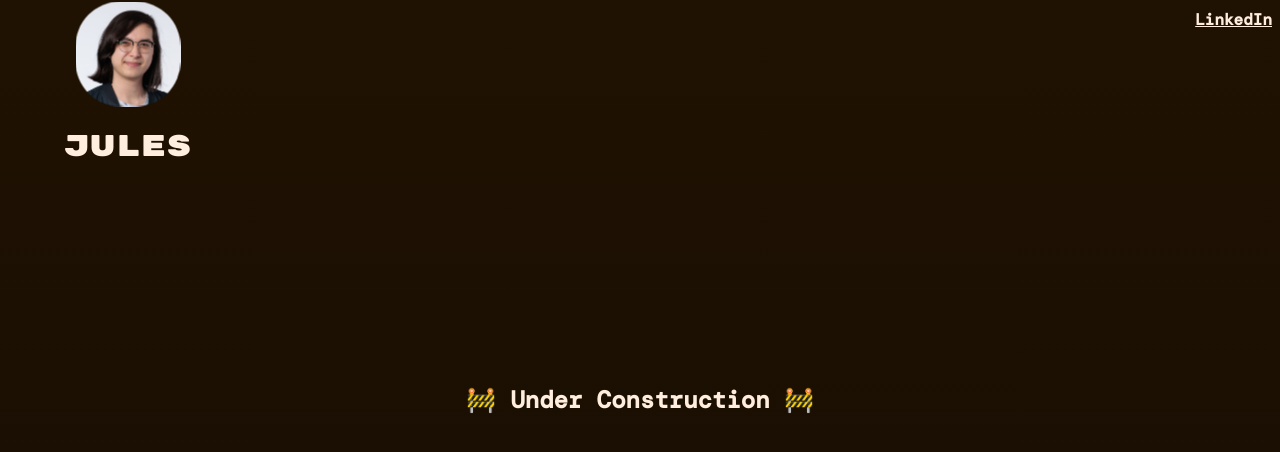
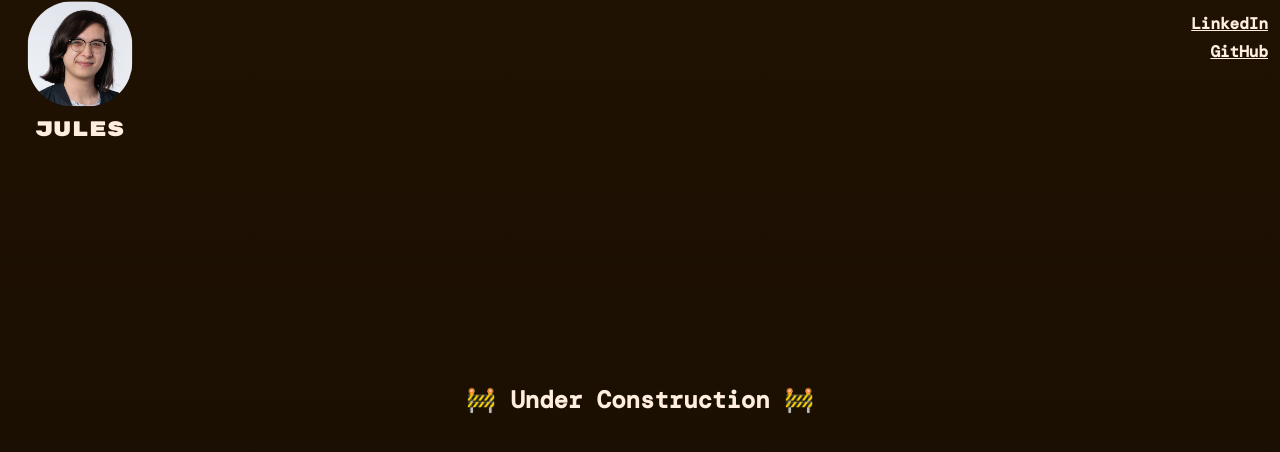
Before and after one commit to pondchamp/aboutme, a Next.js app: page / in a window 1280 px wide. Shown: the top 452 px of the page. Built offline with nearby package versions, Linux system fonts and the light colour scheme; a web font is replaced by a local one.

Commit message:
css fixes

```diff
--- a/src/components/profile.tsx
+++ b/src/components/profile.tsx
@@ -1,10 +1,11 @@
-import { animate, motion } from "framer-motion";
+import { animate } from "framer-motion";
 import dynamic from "next/dynamic";
 import Image from "next/image";
 import { createRef, useEffect } from "react";
 import { shallowEqual } from "react-redux";
 
 import { useAppDispatch, useAppSelector } from "@/hooks";
+import { LayoutWidths, useResponsiveLayout } from "@/hooks/useResponsiveLayout";
 import { LayoutAnimState } from "@/slice/LayoutSlice";
 
 const Title = dynamic(
@@ -13,6 +14,7 @@ const Title = dynamic(
 );
 
 export const Profile = () => {
+  const { widthFlags } = useResponsiveLayout();
   const dispatch = useAppDispatch();
   const profileImgRef = createRef<HTMLDivElement>();
   const layoutState = useAppSelector((state) => state.layout, shallowEqual);
@@ -28,36 +30,24 @@ export const Profile = () => {
     animate(profileImgRef.current, { scale: [1, 0.7] }, { type: "spring" });
   }, [dispatch, layoutState.layoutAnimState, profileImgRef]);
   return (
-    <div className="flex flex-col items-center justify-center">
     <div
       ref={profileImgRef}
-        className={`${
+      className={`z-10 flex flex-col gap-4 items-center justify-center ${
         layoutState.layoutAnimState == LayoutAnimState.COMPLETED
           ? "scale-[.7]"
           : ""
       }`}
     >
-        <div className="block md:hidden">
       <Image
-            className="rounded-[40pt]"
+        className={
+          !!widthFlags[LayoutWidths.md] ? "rounded-[48pt]" : "rounded-[40pt]"
+        }
         src="img/me.jpg"
         alt="profile"
-            width={120}
-            height={120}
+        width={!!widthFlags[LayoutWidths.md] ? 150 : 120}
+        height={!!widthFlags[LayoutWidths.md] ? 150 : 120}
         priority
       />
-        </div>
-        <div className="hidden md:block">
-          <Image
-            className="rounded-[48pt]"
-            src="img/me.jpg"
-            alt="profile"
-            width={150}
-            height={150}
-            priority
-          />
-        </div>
-      </div>
       <h1 className="text-2xl md:text-3xl h-9">
         <Title />
       </h1>
--- /dev/null
+++ b/src/hooks/useResponsiveLayout.ts
@@ -0,0 +1,47 @@
+import { useViewport } from "./useViewport";
+
+export enum LayoutWidths {
+  sm,
+  md,
+  lg,
+  xl,
+  "2xl",
+}
+
+const widthOrder: {
+  key: keyof typeof LayoutWidths;
+  value: number;
+}[] = [
+  {
+    key: "sm",
+    value: 640,
+  },
+  {
+    key: "md",
+    value: 768,
+  },
+  {
+    key: "lg",
+    value: 1024,
+  },
+  {
+    key: "xl",
+    value: 1280,
+  },
+  {
+    key: "2xl",
+    value: 1536,
+  },
+];
+
+export const useResponsiveLayout = () => {
+  const { width } = useViewport();
+  const widthFlags = {} as {
+    [key in LayoutWidths]: boolean;
+  };
+  for (let i = 0; i < widthOrder.length; i++) {
+    const entry = widthOrder[i];
+    widthFlags[LayoutWidths[entry.key]] = entry.value <= width;
+  }
+  return { widthFlags };
+};
--- /dev/null
+++ b/src/hooks/useViewport.ts
@@ -0,0 +1,27 @@
+import { useEffect, useState } from "react";
+
+export const useViewport = () => {
+  const [width, setWidth] = useState(0);
+  const [height, setHeight] = useState(0);
+  const [init, setInit] = useState(false);
+
+  useEffect(() => {
+    if (typeof window === "undefined" || init) {
+      return;
+    }
+    setInit(true);
+    setWidth(window.innerWidth);
+    setHeight(window.innerHeight);
+  }, [init]);
+
+  useEffect(() => {
+    const handleWindowResize = () => {
+      setWidth(window.innerWidth);
+      setHeight(window.innerHeight);
+    };
+    window.addEventListener("resize", handleWindowResize);
+    return () => window.removeEventListener("resize", handleWindowResize);
+  }, []);
+
+  return { height, width };
+};
--- a/src/pages/index.tsx
+++ b/src/pages/index.tsx
@@ -7,14 +7,18 @@ import { shallowEqual } from "react-redux";
 import { Profile } from "@/components/profile";
 import { useAppDispatch, useAppSelector } from "@/hooks";
 import { usePageViewed } from "@/hooks/usePageViewed";
+import { useViewport } from "@/hooks/useViewport";
 import { LayoutAnimState, SetLayoutAnimState } from "@/slice/LayoutSlice";
 
 const profileRefFinal = {
   bottom: "82%",
+  maxWidth: "160px",
+  minWidth: "160px",
   right: "80%",
 };
 
 const Home: NextPage = () => {
+  const { width } = useViewport();
   const dispatch = useAppDispatch();
   const layoutState = useAppSelector((state) => state.layout, shallowEqual);
   const [pageViewed, setPageViewed] = usePageViewed();
@@ -51,6 +55,8 @@ const Home: NextPage = () => {
       profileRef.current,
       {
         bottom: ["0%", profileRefFinal.bottom],
+        maxWidth: [`${width}px`, profileRefFinal.maxWidth],
+        minWidth: ["0px", profileRefFinal.minWidth],
         right: ["0%", profileRefFinal.right],
       },
       {
@@ -67,6 +73,7 @@ const Home: NextPage = () => {
     pageViewed,
     profileRef,
     setPageViewed,
+    width,
   ]);
 
   // content mount
@@ -99,12 +106,13 @@ const Home: NextPage = () => {
   return (
     <div className="absolute inset-0 bg-gradient-to-b from-brown1 to-brown2 text-beige">
       <div
-        className={`absolute top-0 left-0 min-w-[150px] flex items-center justify-center ${
+        className={`absolute top-0 left-0 flex items-center justify-center ${
           layoutState.layoutAnimState == LayoutAnimState.NOT_MOUNTED
             ? "hidden"
-            : layoutState.layoutAnimState == LayoutAnimState.COMPLETED
-            ? `bottom-[${profileRefFinal.bottom}] right-[${profileRefFinal.right}]`
-            : "bottom-0 right-0"
+            : layoutState.layoutAnimState == LayoutAnimState.MOUNT_STARTED ||
+              layoutState.layoutAnimState == LayoutAnimState.PROFILE_MOUNTED
+            ? "bottom-0 right-0"
+            : `min-w-[${profileRefFinal.minWidth}] max-w-[${profileRefFinal.maxWidth}] bottom-[${profileRefFinal.bottom}] right-[${profileRefFinal.right}]`
         }`}
         ref={profileRef}
       >
@@ -120,12 +128,10 @@ const Home: NextPage = () => {
       >
         <span className="text-2xl font-bold">🚧 Under Construction 🚧</span>
       </div>
-      <Link
-        className="absolute top-2 right-2 font-semibold"
-        href="https://www.linkedin.com/in/julianblair/"
-      >
-        LinkedIn
-      </Link>
+      <div className="absolute top-3 right-3 font-semibold flex flex-col gap-1 text-right">
+        <Link href="https://www.linkedin.com/in/julianblair">LinkedIn</Link>
+        <Link href="https://github.com/pondchamp/aboutme">GitHub</Link>
+      </div>
     </div>
   );
 };
```
Lines whose indentation alone changed are shown as unchanged.
